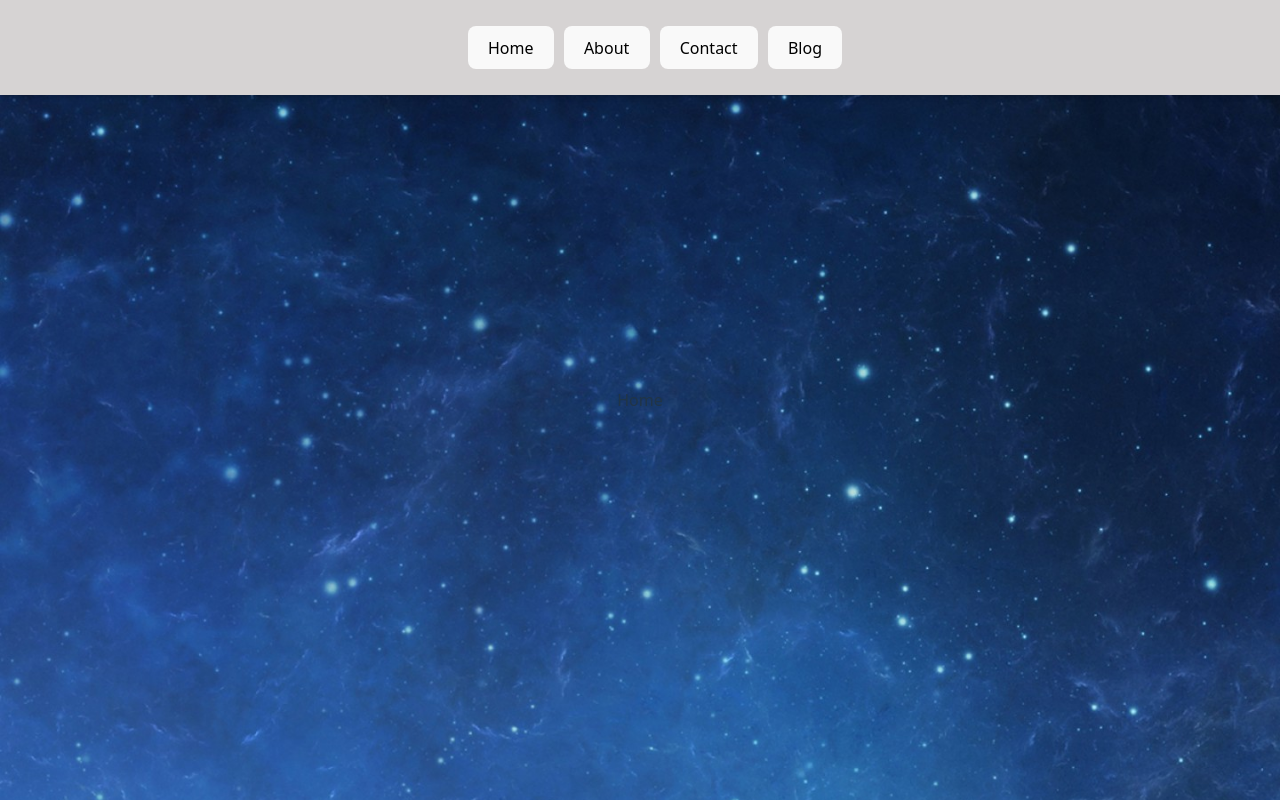
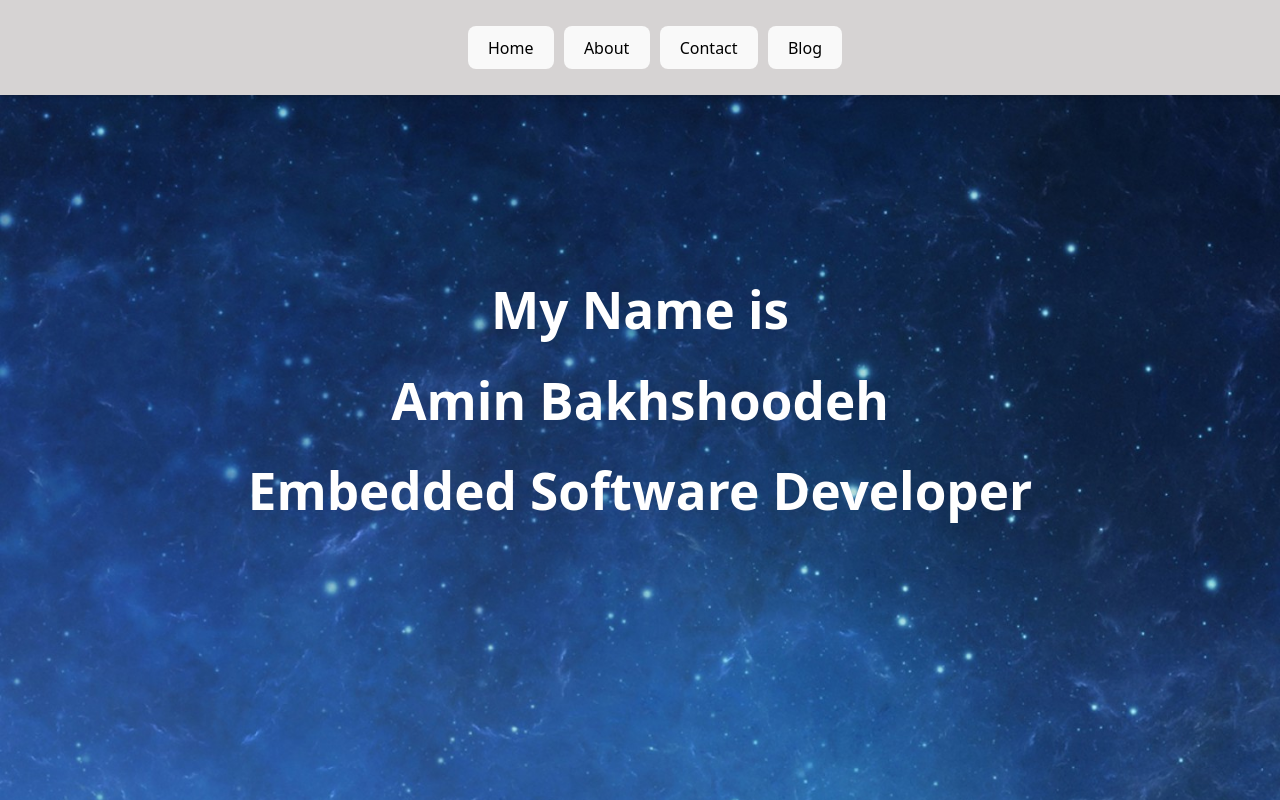
Before and after one commit to AminSBU/react-full-course, a React (Vite) app in the folder 16_Create_new_component_class/create_new_component_class/: page / in a window 1280 px wide. Built offline with nearby package versions, Linux system fonts and the light colour scheme.

Commit message:
modification

```diff
--- /dev/null
+++ b/16_Create_new_component_class/create_new_component_class/src/Home.css
@@ -0,0 +1,3 @@
+.name-portfolio{
+    color: white;
+}
--- a/16_Create_new_component_class/create_new_component_class/src/Home.jsx
+++ b/16_Create_new_component_class/create_new_component_class/src/Home.jsx
@@ -1,5 +1,13 @@
+import './Home.css'
+
 const Home = () => (
-    <div>Home</div>
+    <>
+        <div>
+            <h1 className="name-portfolio">My Name is</h1>
+            <h1 className="name-portfolio">Amin Bakhshoodeh</h1>
+            <h1 className='name-portfolio'>Embedded Software Developer</h1>
+        </div>
+    </>
 )
 
 export default Home;
```
Also changed, not shown: 16_Create_new_component_class/create_new_component_class/src/img/portfolio_main.png (added).
